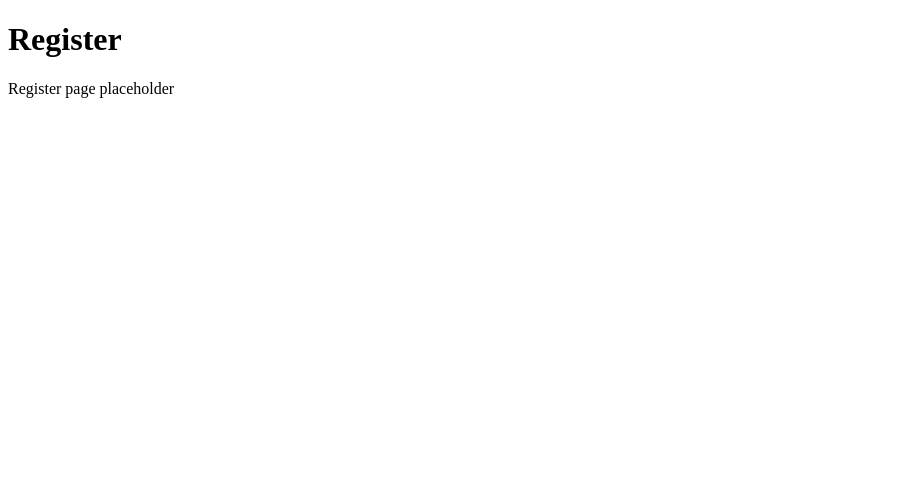
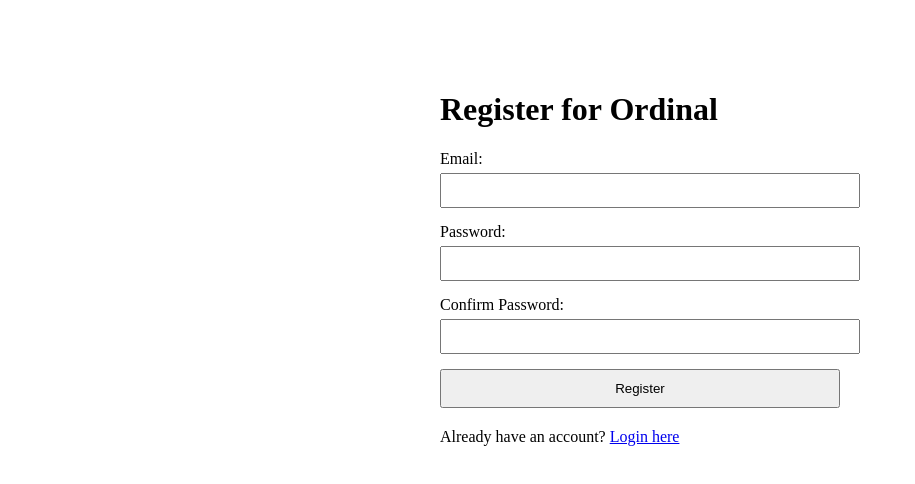
Before and after one commit to HomamZituni/Ordinal-Frontend, a React (Vite) app: page /register in a window 1280 px wide. Shown: the top 484 px of the page, without its empty margins (0-915 px from the left). Built offline with nearby package versions, Linux system fonts and the light colour scheme; no server answers.

Commit message:
added Registration page

```diff
--- a/src/pages/Register.jsx
+++ b/src/pages/Register.jsx
@@ -1,8 +1,131 @@
+import { useState } from 'react';
+import { useNavigate, Link } from 'react-router-dom';
+import { useAuth } from '../context/useAuth';
+
 export default function Register() {
+  // State for form inputs
+  const [email, setEmail] = useState('');
+  const [password, setPassword] = useState('');
+  const [confirmPassword, setConfirmPassword] = useState('');
+
+  // State for error messages
+  const [error, setError] = useState('');
+
+  // State to track if API call is in progress
+  const [loading, setLoading] = useState(false);
+
+  // Get login function to auto-login user after successful registration
+  const { login } = useAuth();
+
+  // Get navigate function to redirect after registration
+  const navigate = useNavigate();
+
+  // Get backend API URL from .env
+  const API_URL = import.meta.env.VITE_API_URL;
+
+  // Handle form submission
+  const handleSubmit = async (e) => {
+    e.preventDefault(); // Prevent page reload
+    setError(''); // Clear previous errors
+
+    // Check if passwords match before sending to backend
+    if (password !== confirmPassword) {
+      setError('Passwords do not match');
+      return; // Stop here, don't make API call
+    }
+
+    setLoading(true); // Show loading state
+
+    try {
+      // Make POST request to backend register endpoint
+      const response = await fetch(`${API_URL}/auth/register`, {
+        method: 'POST',
+        headers: { 'Content-Type': 'application/json' },
+        body: JSON.stringify({ email, password }) // Send email and password
+      });
+
+      // Parse JSON response from backend
+      const data = await response.json();
+
+      // Check if registration failed
+      if (!response.ok) {
+        throw new Error(data.message || 'Registration failed');
+      }
+
+      // If successful: auto-login the user with returned data
+      login(data.user, data.token);
+
+      // Redirect to dashboard
+      navigate('/dashboard');
+
+    } catch (err) {
+      // Display error message to user
+      setError(err.message);
+
+    } finally {
+      // Stop loading state
+      setLoading(false);
+    }
+  };
+
   return (
-    <div>
-      <h1>Register</h1>
-      <p>Register page placeholder</p>
+    <div style={{ maxWidth: '400px', margin: '50px auto', padding: '20px' }}>
+      <h1>Register for Ordinal</h1>
+
+      {/* Show error message if exists */}
+      {error && <div style={{ color: 'red', marginBottom: '10px' }}>{error}</div>}
+
+      <form onSubmit={handleSubmit}>
+        {/* Email input */}
+        <div style={{ marginBottom: '15px' }}>
+          <label>Email:</label>
+          <input
+            type="email"
+            value={email}
+            onChange={(e) => setEmail(e.target.value)}
+            required
+            style={{ width: '100%', padding: '8px', marginTop: '5px' }}
+          />
+        </div>
+
+        {/* Password input */}
+        <div style={{ marginBottom: '15px' }}>
+          <label>Password:</label>
+          <input
+            type="password"
+            value={password}
+            onChange={(e) => setPassword(e.target.value)}
+            required
+            style={{ width: '100%', padding: '8px', marginTop: '5px' }}
+          />
+        </div>
+
+        {/* Confirm password input */}
+        <div style={{ marginBottom: '15px' }}>
+          <label>Confirm Password:</label>
+          <input
+            type="password"
+            value={confirmPassword}
+            onChange={(e) => setConfirmPassword(e.target.value)}
+            required
+            style={{ width: '100%', padding: '8px', marginTop: '5px' }}
+          />
+        </div>
+
+        {/* Submit button */}
+        <button
+          type="submit"
+          disabled={loading}
+          style={{ width: '100%', padding: '10px', cursor: loading ? 'not-allowed' : 'pointer' }}
+        >
+          {loading ? 'Registering...' : 'Register'}
+        </button>
+      </form>
+
+      {/* Link to Login page */}
+      <p style={{ marginTop: '20px' }}>
+        Already have an account? <Link to="/">Login here</Link>
+      </p>
     </div>
   );
 }
```
